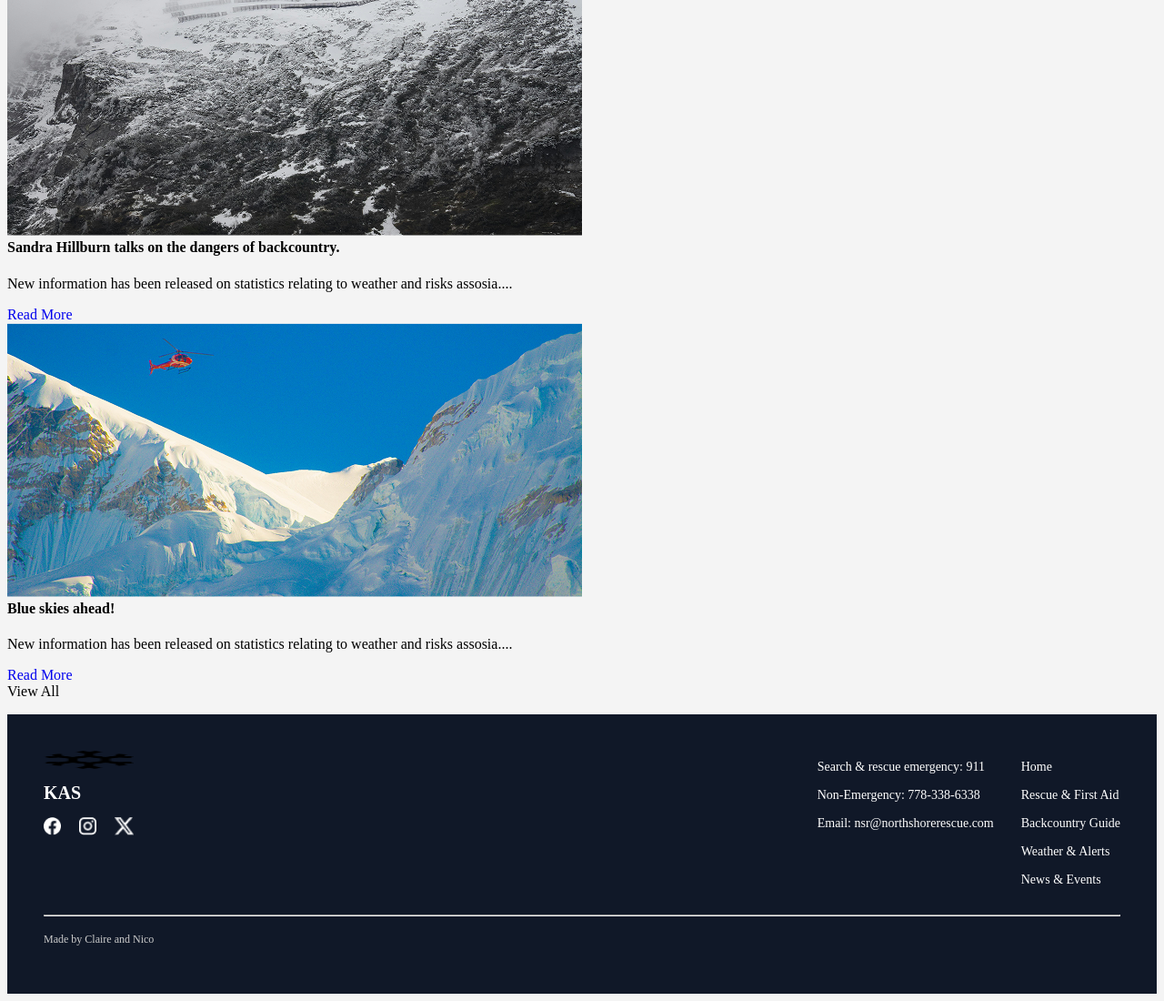
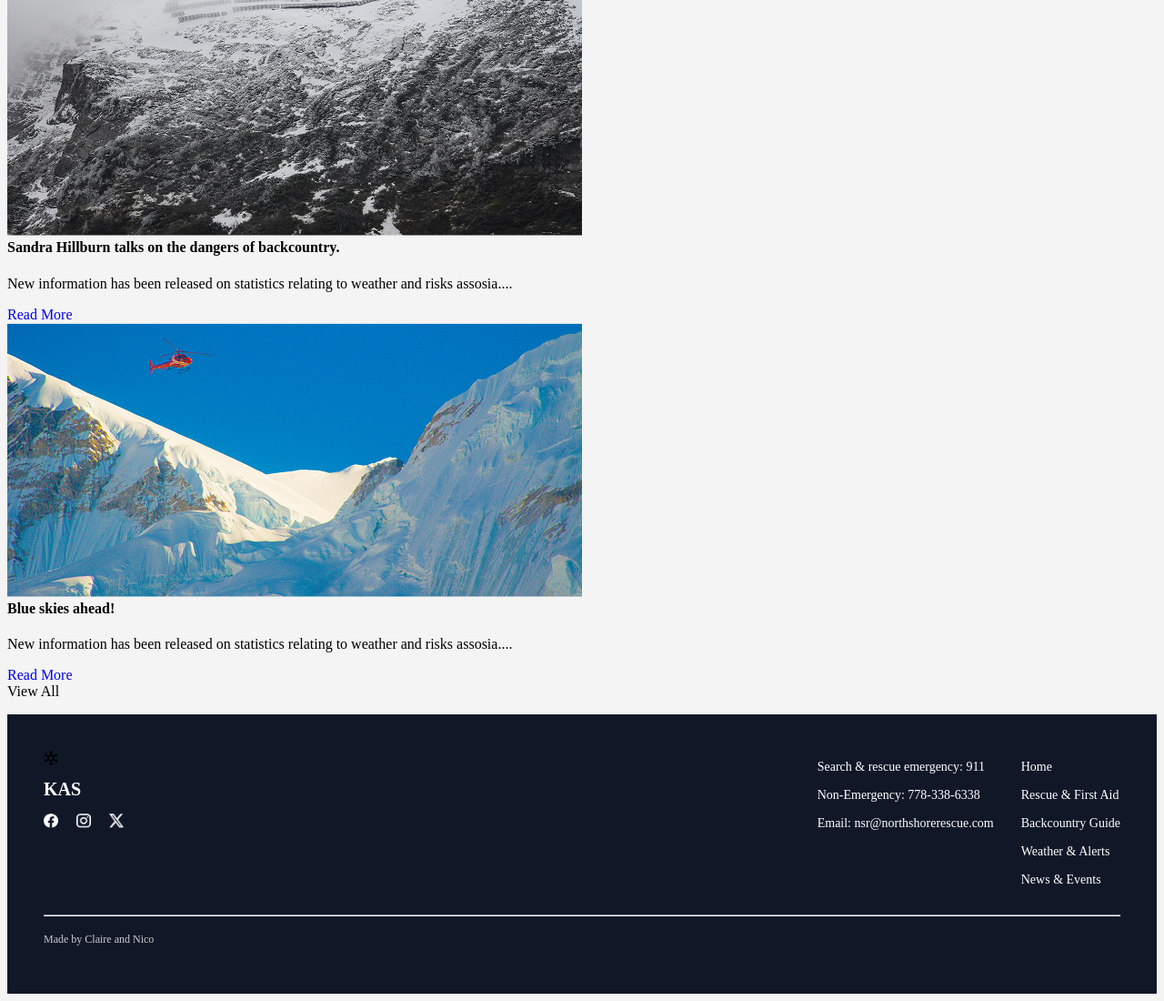
Before and after one commit to claireldmackie-capilano/Claire-and-nico, a plain HTML site: page index.html in a window 1280 px wide. Shown: the part 4154-5254 px from the top of the page at 91% size. Drawn offline with Linux system fonts and the light colour scheme; a web font is replaced by a local one.

Commit message:
foooteoroeroeroe

```diff
--- a/css/main.css
+++ b/css/main.css
@@ -105,13 +105,9 @@ footer {
   }
 
   .footer-left img {
-<<<<<<< HEAD
     width: 16px;
     height: 16px;
-=======
-    width: 20px;
-    height: 20px;
->>>>>>> origin/main
+    .footer-left img
 
   }
   .social-icons{
```
